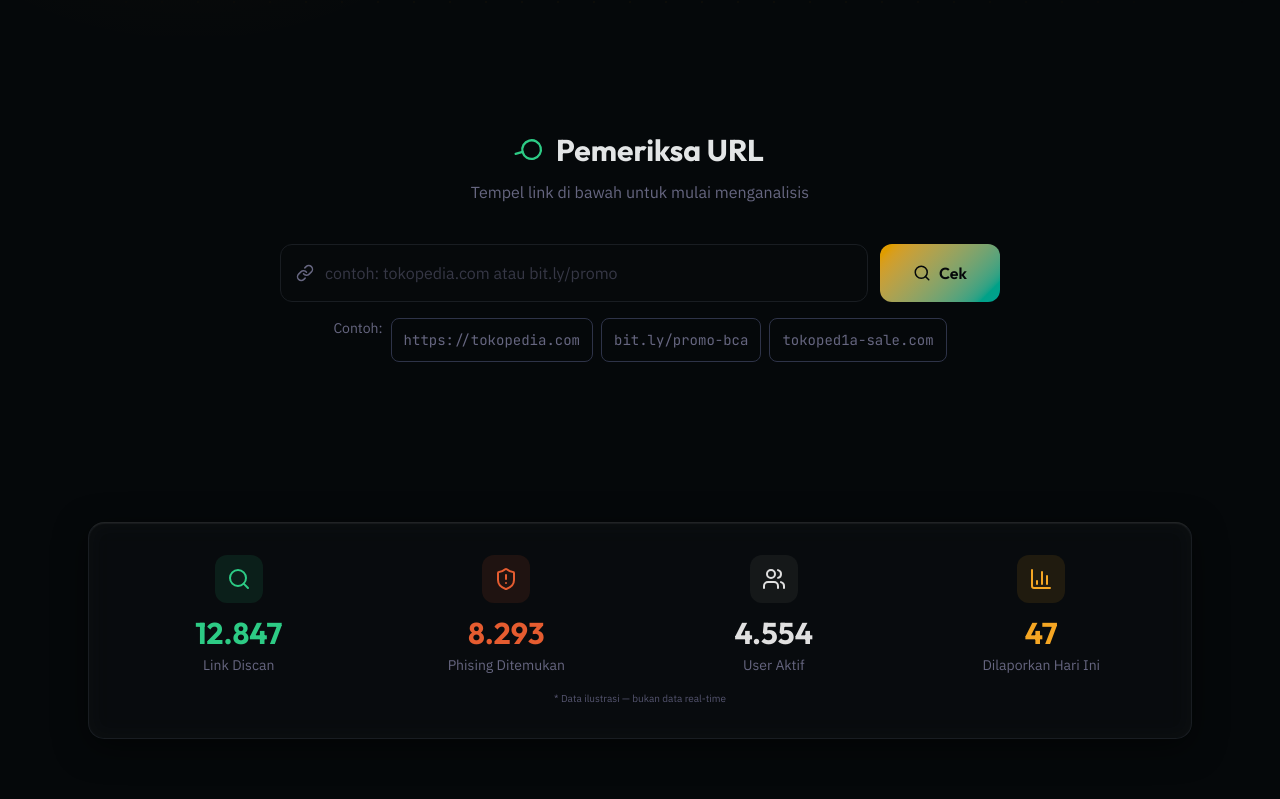
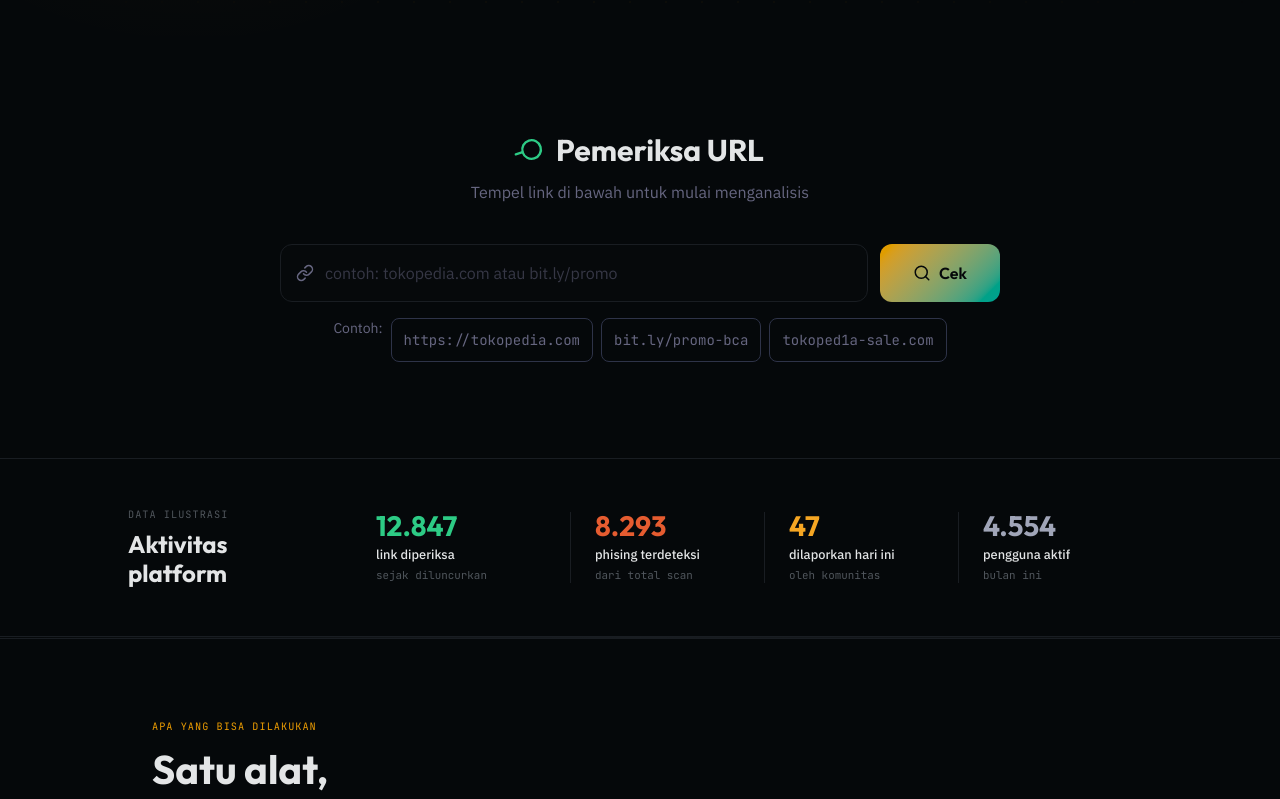
Before and after one commit to michiooo290-rgb/ceklink, a Next.js app: page / in a window 1280 px wide. Shown: the part 700-1499 px from the top of the page. Built offline with nearby package versions, Linux system fonts and the light colour scheme.

Commit message:
statsbar

```diff
--- a/app/globals.css
+++ b/app/globals.css
@@ -660,3 +660,98 @@ a[href^="#"] {
     gap: 0.75rem;
   }
 }
+
+/* ═══════════════════════════════════════════════
+   REDESIGN — StatsBar
+   ═══════════════════════════════════════════════ */
+
+.statsbar-section {
+  padding: 3rem 2rem;
+  border-top: 1px solid var(--color-border);
+  border-bottom: 1px solid var(--color-border);
+}
+
+.statsbar-inner {
+  max-width: 64rem;
+  margin: 0 auto;
+  display: grid;
+  grid-template-columns: 200px 1fr;
+  gap: 3rem;
+  align-items: center;
+}
+
+@media (max-width: 640px) {
+  .statsbar-inner {
+    grid-template-columns: 1fr;
+    gap: 1.5rem;
+  }
+}
+
+.statsbar-eyebrow {
+  display: block;
+  font-family: var(--font-mono);
+  font-size: var(--text-xs);
+  letter-spacing: 0.1em;
+  text-transform: uppercase;
+  color: var(--color-text-dim);
+  margin-bottom: 0.5rem;
+}
+
+.statsbar-title {
+  font-family: var(--font-display);
+  font-weight: 700;
+  font-size: 1.5rem;
+  line-height: 1.2;
+  color: var(--color-text);
+}
+
+.statsbar-grid {
+  display: grid;
+  grid-template-columns: repeat(4, 1fr);
+  gap: 0;
+}
+
+@media (max-width: 640px) {
+  .statsbar-grid {
+    grid-template-columns: repeat(2, 1fr);
+    gap: 1rem 0;
+  }
+}
+
+.stat-item {
+  padding: 0 1.5rem;
+  border-left: 1px solid var(--color-border);
+}
+
+.stat-item:first-child {
+  padding-left: 0;
+  border-left: none;
+}
+
+@media (max-width: 640px) {
+  .stat-item:nth-child(odd) {
+    padding-left: 0;
+    border-left: none;
+  }
+}
+
+.stat-value {
+  font-family: var(--font-display);
+  font-weight: 700;
+  font-size: 1.75rem;
+  line-height: 1;
+  margin-bottom: 0.3rem;
+}
+
+.stat-label {
+  font-size: 0.8rem;
+  color: var(--color-text);
+  font-weight: 500;
+  margin-bottom: 0.15rem;
+}
+
+.stat-note {
+  font-family: var(--font-mono);
+  font-size: 0.68rem;
+  color: var(--color-text-dim);
+}
--- a/components/StatsBar.jsx
+++ b/components/StatsBar.jsx
@@ -2,21 +2,39 @@
 
 import { useRef, useState, useEffect } from "react";
 import { motion, useInView } from "framer-motion";
-import { Search, ShieldAlert, Users, BarChart3 } from "lucide-react";
 
 const STATS = [
-  { label: "Link Discan", value: 12847, icon: Search, color: "text-[#2DCB85]" },
-  { label: "Phising Ditemukan", value: 8293, icon: ShieldAlert, color: "text-[#E55C30]" },
-  { label: "User Aktif", value: 4554, icon: Users, color: "text-[#e0e0e0]" },
-  { label: "Dilaporkan Hari Ini", value: 47, icon: BarChart3, color: "text-[#F5A623]" },
+  {
+    value: 12847,
+    label: "link diperiksa",
+    color: "#2DCB85",
+    note: "sejak diluncurkan",
+  },
+  {
+    value: 8293,
+    label: "phising terdeteksi",
+    color: "#E55C30",
+    note: "dari total scan",
+  },
+  {
+    value: 47,
+    label: "dilaporkan hari ini",
+    color: "#F5A623",
+    note: "oleh komunitas",
+  },
+  {
+    value: 4554,
+    label: "pengguna aktif",
+    color: "#a0a5b8",
+    note: "bulan ini",
+  },
 ];
 
-function AnimatedNumber({ target, duration = 2000, isInView }) {
+function AnimatedNumber({ target, duration = 1800, isInView }) {
   const [current, setCurrent] = useState(0);
 
   useEffect(() => {
     if (!isInView) return;
-
     let start = 0;
     const increment = target / (duration / 16);
     const timer = setInterval(() => {
@@ -31,71 +49,45 @@ function AnimatedNumber({ target, duration = 2000, isInView }) {
     return () => clearInterval(timer);
   }, [isInView, target, duration]);
 
-  return <span>{current.toLocaleString("id-ID")}</span>;
+  return <>{current.toLocaleString("id-ID")}</>;
 }
-
-const containerVariants = {
-  hidden: { opacity: 0, y: 30 },
-  visible: {
-    opacity: 1,
-    y: 0,
-    transition: {
-      duration: 0.6,
-      ease: [0.16, 1, 0.3, 1],
-      staggerChildren: 0.15,
-    },
-  },
-};
-
-const itemVariants = {
-  hidden: { opacity: 0, scale: 0.8 },
-  visible: {
-    opacity: 1,
-    scale: 1,
-    transition: { duration: 0.5, ease: [0.16, 1, 0.3, 1] },
-  },
-};
 
 export default function StatsBar() {
   const ref = useRef(null);
-  const isInView = useInView(ref, { once: true, amount: 0.3 });
+  const isInView = useInView(ref, { once: true, amount: 0.2 });
 
   return (
-    <section className="py-12 sm:py-16" aria-label="Statistik Urlveil">
-      <div className="max-w-6xl mx-auto px-4 sm:px-6">
+    <section className="statsbar-section" aria-label="Statistik Urlveil" ref={ref}>
+      <div className="statsbar-inner">
+        {/* Label kiri */}
         <motion.div
-          ref={ref}
-          className="glass-card p-6 sm:p-8"
-          variants={containerVariants}
-          initial="hidden"
-          animate={isInView ? "visible" : "hidden"}
+          className="statsbar-header"
+          initial={{ opacity: 0, y: 12 }}
+          animate={isInView ? { opacity: 1, y: 0 } : {}}
+          transition={{ duration: 0.5 }}
         >
-          <div className="grid grid-cols-2 lg:grid-cols-4 gap-6 sm:gap-8">
-            {STATS.map((stat, i) => {
-              const IconComponent = stat.icon;
-              return (
-                <motion.div
-                  key={stat.label}
-                  variants={itemVariants}
-                  className="text-center"
-                >
-                  <div className="mb-3 flex justify-center" aria-hidden="true">
-                    <div className={`w-12 h-12 rounded-xl ${stat.color === "text-[#2DCB85]" ? "bg-[#2DCB85]/10" : stat.color === "text-[#E55C30]" ? "bg-[#E55C30]/10" : stat.color === "text-[#F5A623]" ? "bg-[#F5A623]/10" : "bg-white/5"} flex items-center justify-center`}>
-                      <IconComponent size={24} className={stat.color} />
-                    </div>
-                  </div>
-                  <div className={`font-heading font-bold text-2xl sm:text-3xl ${stat.color}`}>
-                    <AnimatedNumber target={stat.value} isInView={isInView} />
-                  </div>
-                  <div className="text-[#666680] text-sm mt-1">{stat.label}</div>
-                </motion.div>
-              );
-            })}
-          </div>
-          <p className="text-center text-[10px] text-[#555570] mt-4">
-            * Data ilustrasi — bukan data real-time
-          </p>
+          <span className="statsbar-eyebrow">Data ilustrasi</span>
+          <p className="statsbar-title">Aktivitas<br />platform</p>
         </motion.div>
+
+        {/* Stats grid */}
+        <div className="statsbar-grid">
+          {STATS.map((s, i) => (
+            <motion.div
+              key={s.label}
+              className="stat-item"
+              initial={{ opacity: 0, y: 16 }}
+              animate={isInView ? { opacity: 1, y: 0 } : {}}
+              transition={{ duration: 0.4, delay: i * 0.08, ease: [0.16, 1, 0.3, 1] }}
+            >
+              <div className="stat-value" style={{ color: s.color }}>
+                <AnimatedNumber target={s.value} isInView={isInView} />
+              </div>
+              <div className="stat-label">{s.label}</div>
+              <div className="stat-note">{s.note}</div>
+            </motion.div>
+          ))}
+        </div>
       </div>
     </section>
   );
```
